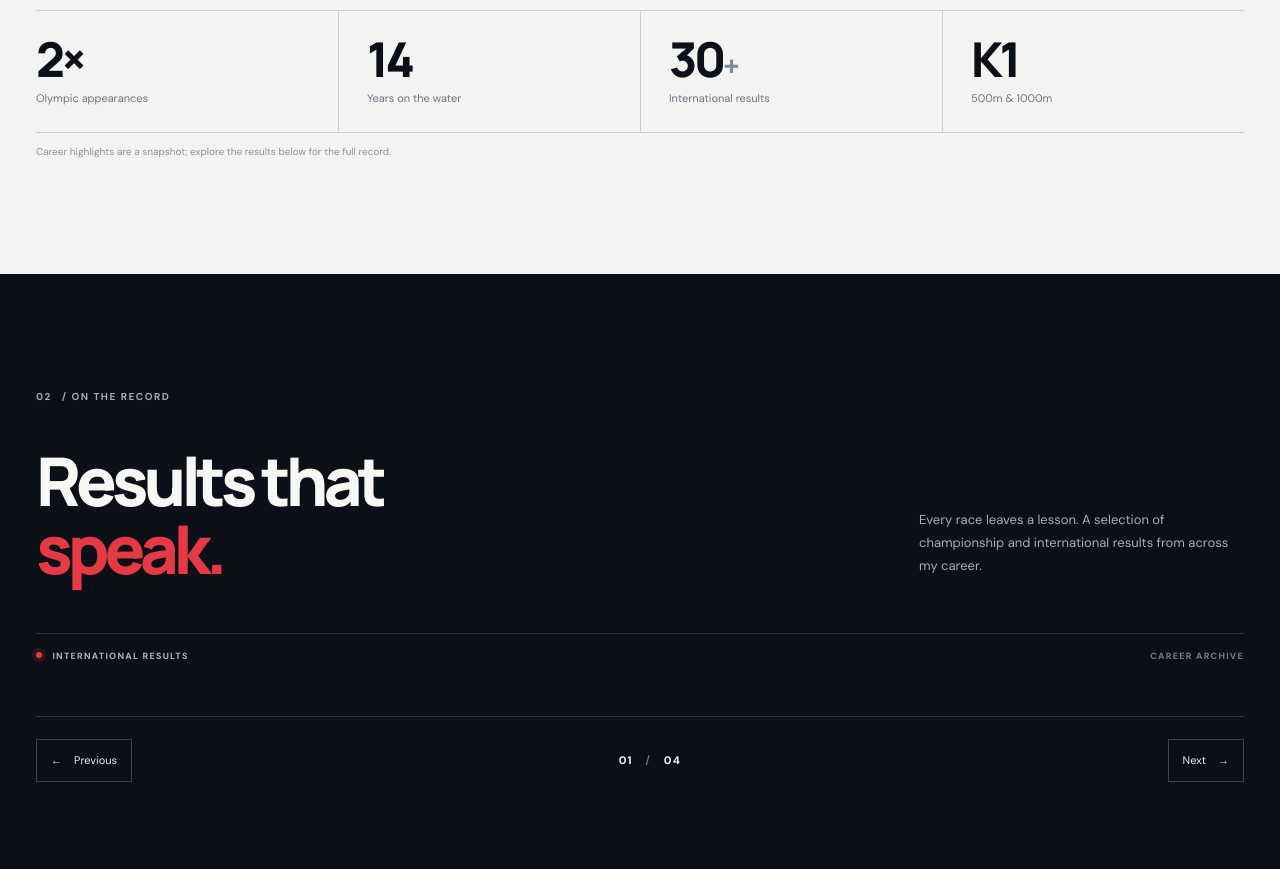
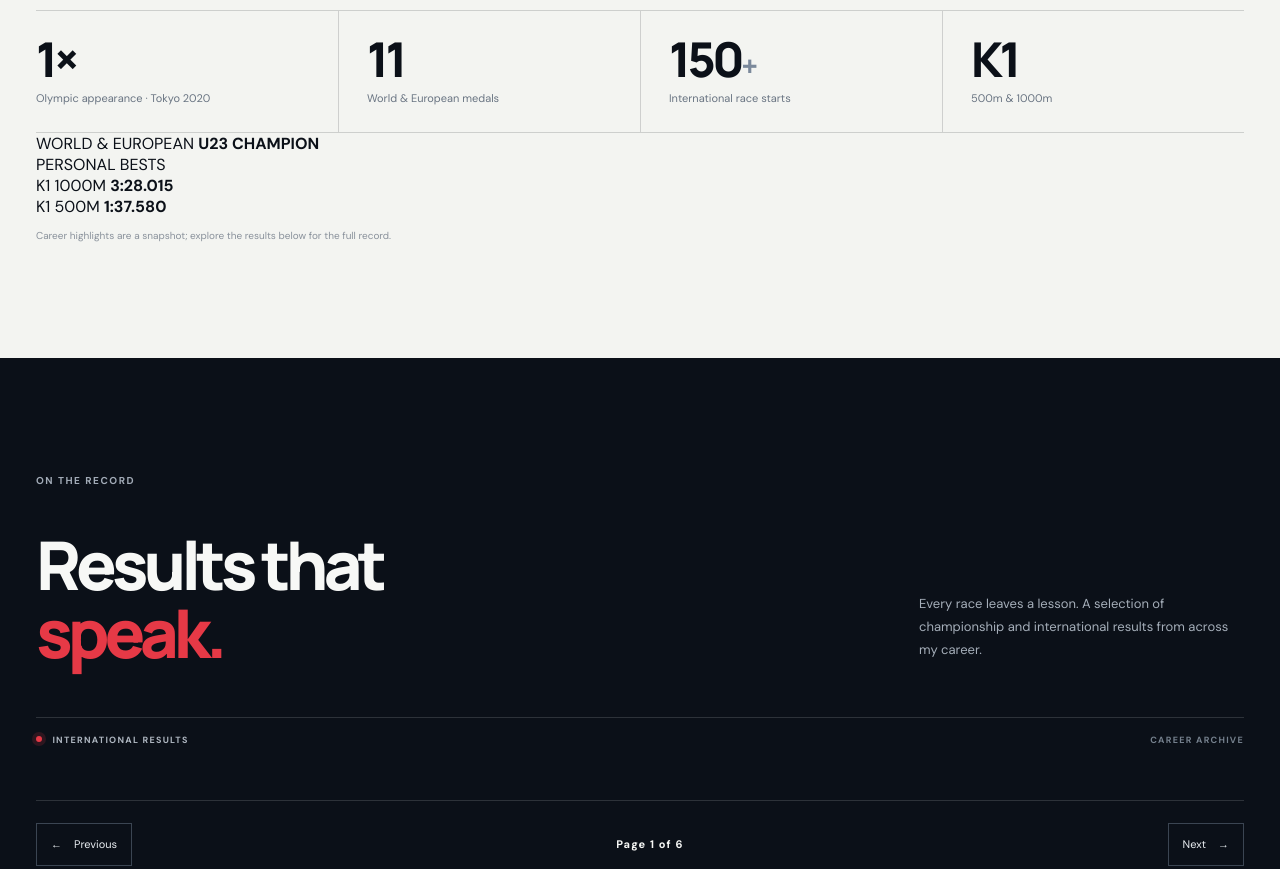
Before and after one commit to bojanzdelar/Portfolio-website, a plain HTML site: page index.html in a window 1280 px wide. Shown: the part 1660-2529 px from the top of the page. Drawn offline with Linux system fonts and the light colour scheme.

Commit message:
Highlight canoe sprint honours and personal bests

```diff
--- a/index.html
+++ b/index.html
@@ -87,7 +87,7 @@
             <span
               ><span class="status-dot"></span> SERBIA · K1 500M / 1000M</span
             >
-            <span class="hero-index">ATHLETE PROFILE <b> / 01</b></span>
+            <span class="hero-index">PERSONAL BESTS · K1 500M / 1000M</span>
           </div>
         </div>
         <div class="hero-side-label" aria-hidden="true">
@@ -98,7 +98,7 @@
 
     <main>
       <section class="intro section-pad" id="about">
-        <div class="section-kicker"><span>01</span> / THE ATHLETE</div>
+        <div class="section-kicker">THE ATHLETE</div>
         <div class="intro-layout">
           <div class="intro-main">
             <h2 class="section-heading">
@@ -141,17 +141,31 @@
         </div>
         <div class="stats-row" aria-label="Career highlights">
           <div class="stat">
-            <strong>2×</strong><span>Olympic appearances</span>
+            <strong>1×</strong><span>Olympic appearance · Tokyo 2020</span>
           </div>
           <div class="stat">
-            <strong>14</strong><span>Years on the water</span>
+            <strong>11</strong><span>World &amp; European medals</span>
           </div>
           <div class="stat">
-            <strong>30<span class="stat-plus">+</span></strong
-            ><span>International results</span>
+            <strong>150<span class="stat-plus">+</span></strong><span>International race starts</span>
           </div>
           <div class="stat">
             <strong>K1</strong><span>500m &amp; 1000m</span>
+          </div>
+        </div>
+        <div class="champion-highlight" aria-label="World and European U23 champion">
+          <span class="champion-label">WORLD &amp; EUROPEAN</span>
+          <strong>U23 CHAMPION</strong>
+        </div>
+        <div class="personal-bests" aria-label="Personal best times">
+          <div class="personal-best-heading">PERSONAL BESTS</div>
+          <div class="personal-best">
+            <span>K1 1000M</span>
+            <strong>3:28.015</strong>
+          </div>
+          <div class="personal-best">
+            <span>K1 500M</span>
+            <strong>1:37.580</strong>
           </div>
         </div>
         <p class="stat-note">
@@ -161,7 +175,7 @@
       </section>
 
       <section class="achievements section-pad" id="achievements">
-        <div class="section-kicker"><span>02</span> / ON THE RECORD</div>
+        <div class="section-kicker">ON THE RECORD</div>
         <div class="section-title-row">
           <div>
             <h2 class="section-heading">
@@ -194,7 +208,7 @@
           >
             ← <span>Previous</span>
           </button>
-          <span class="page-indicator" id="page-indicator">01 <i>/</i> 04</span>
+          <span class="page-indicator" id="page-indicator">Page 1 of 6</span>
           <button
             class="page-control"
             id="page-next"
@@ -220,7 +234,7 @@
 
       <section class="partners section-pad" id="supporters">
         <div class="section-kicker">
-          <span>03</span> / THE TEAM BEHIND THE WORK
+          THE TEAM BEHIND THE WORK
         </div>
         <div class="partners-heading">
           <h2 class="section-heading">Better <span>together.</span></h2>
@@ -247,7 +261,7 @@
       </section>
 
       <section class="contact section-pad" id="contact">
-        <div class="section-kicker"><span>04</span> / START A CONVERSATION</div>
+        <div class="section-kicker">START A CONVERSATION</div>
         <div class="contact-layout">
           <div class="contact-intro">
             <h2 class="section-heading">
```
